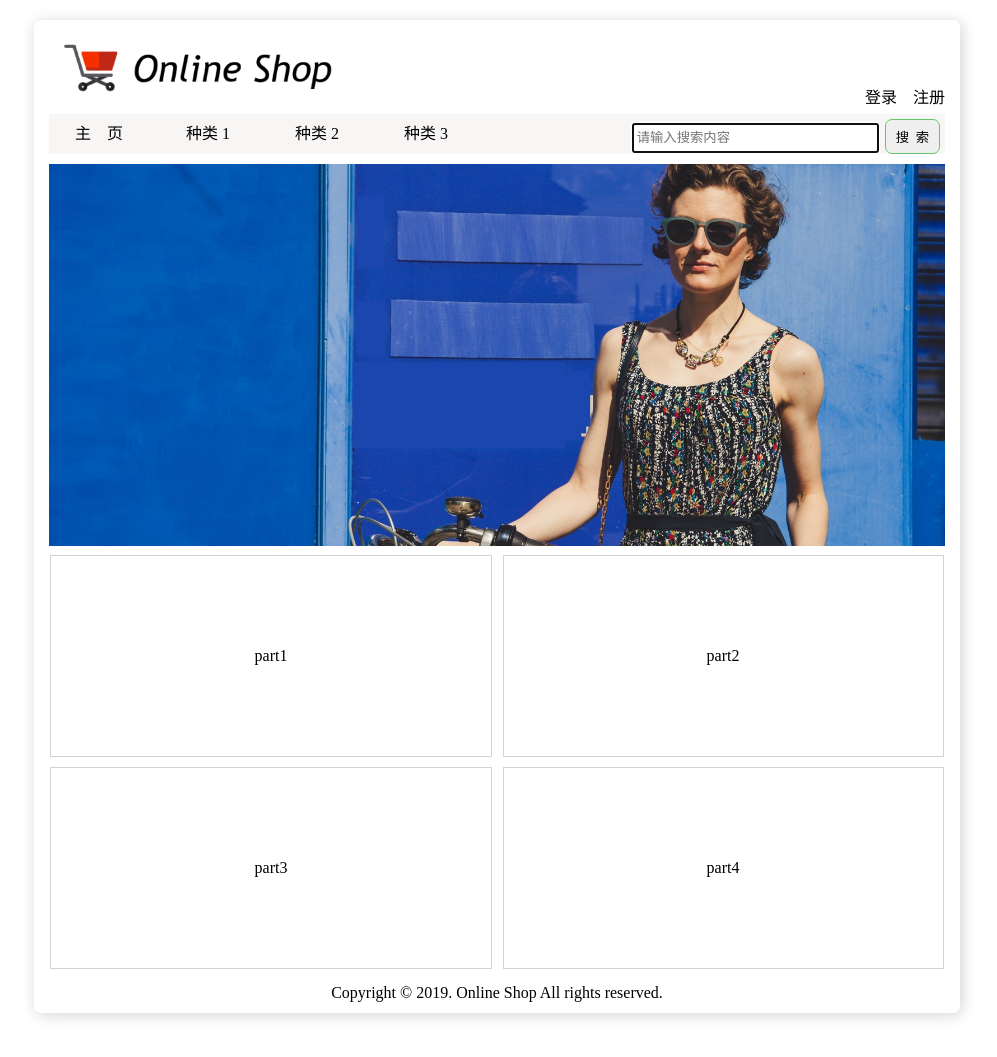
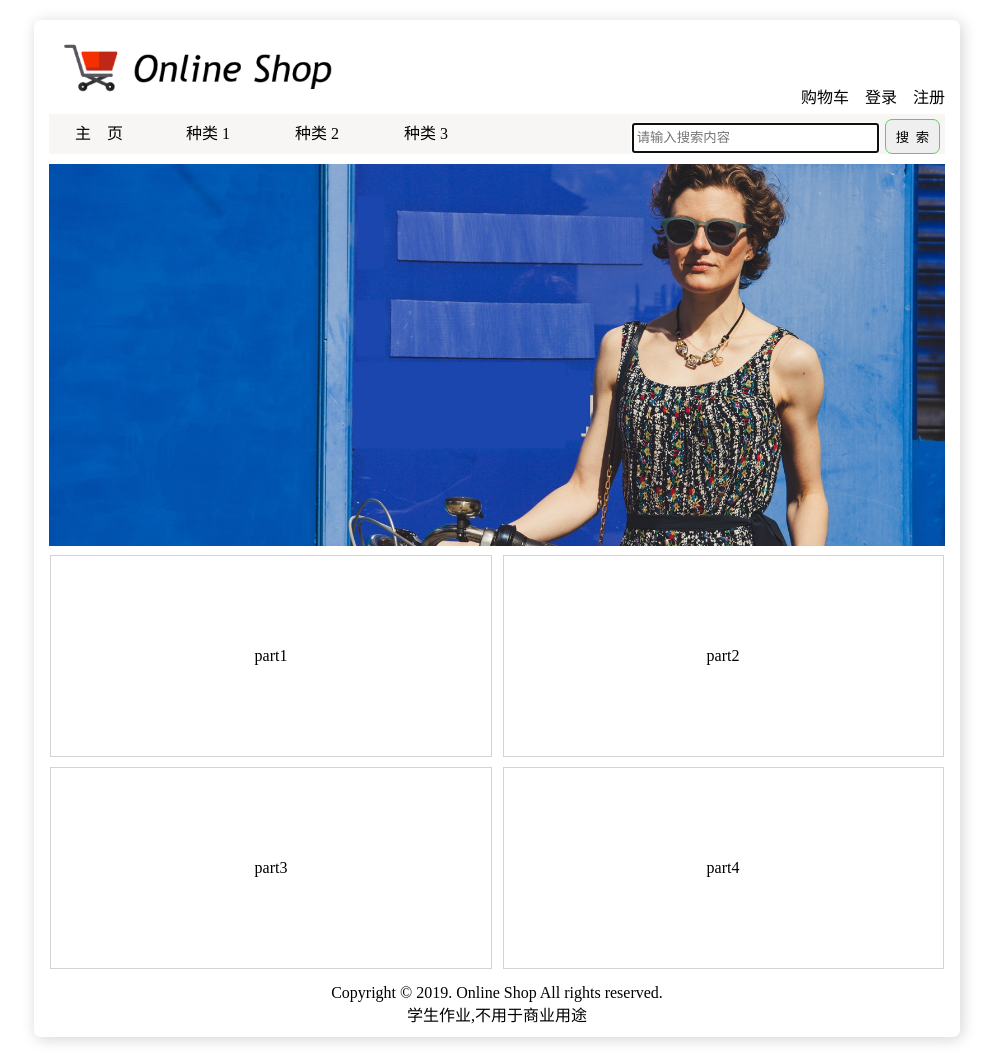
Before and after one commit to sandychn/OnlineShop, a plain HTML site: page index.html in a window 1280 px wide. Shown: the whole page, without its empty margins (143-1140 px from the left). Before the commit the page ends 1033 px from the top, so only its background shows below. Drawn offline with Linux system fonts and the light colour scheme.

Commit message:
updated index.html

```diff
--- a/index.html
+++ b/index.html
@@ -13,6 +13,7 @@
       </header>
       <nav>
         <span id="useroptions">
+          <a href="#cart">购物车</a>&nbsp;&nbsp;&nbsp;
           <a href="#login">登录</a>&nbsp;&nbsp;&nbsp;
           <a href="#register">注册</a>
         </span>
@@ -51,7 +52,8 @@
         </div>
       </main>
       <footer>
-        Copyright &copy; 2019. Online Shop All rights reserved.
+        Copyright &copy; 2019. Online Shop All rights reserved.<br/>
+      学生作业,不用于商业用途
       </footer>
     </div>
   </body>
```
